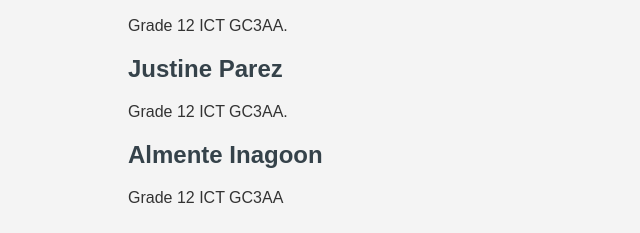
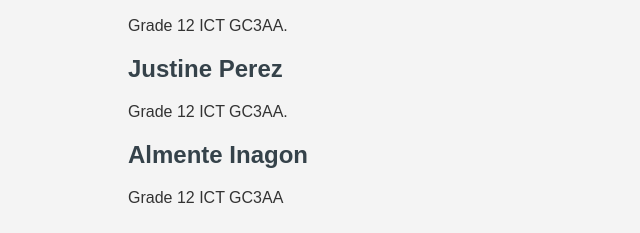
Before and after one commit to Jayde-Cafe/Demo-JD, a plain HTML site: page index.html in a window 1280 px wide. Shown: the part 250-483 px from the top of the page, 0-640 px from the left. Drawn offline with Linux system fonts and the light colour scheme.

Commit message:
update
tayo

```diff
--- a/index.html
+++ b/index.html
@@ -29,12 +29,12 @@
 
 
         <section id="services">
-            <h2>Justine Parez</h2>
+            <h2>Justine Perez</h2>
             <p>Grade 12 ICT GC3AA.</p>
         </section>
 
         <section id="contact">
-            <h2>Almente Inagoon</h2>
+            <h2>Almente Inagon</h2>
             <p>Grade 12 ICT GC3AA</p>
         </section>
     </main>
```
